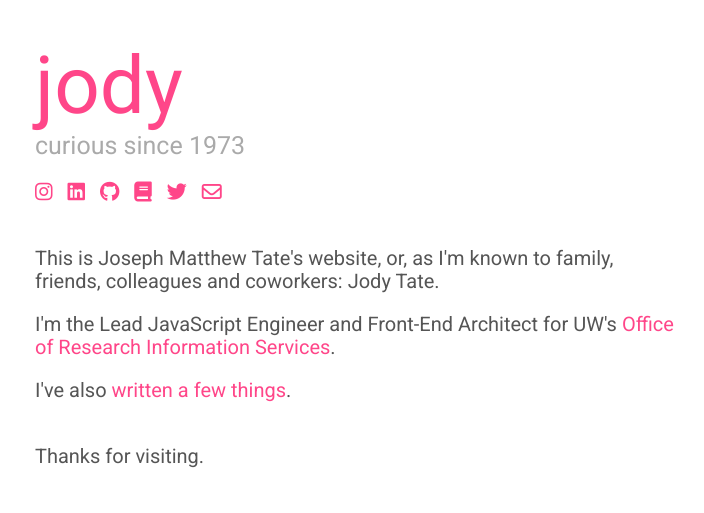
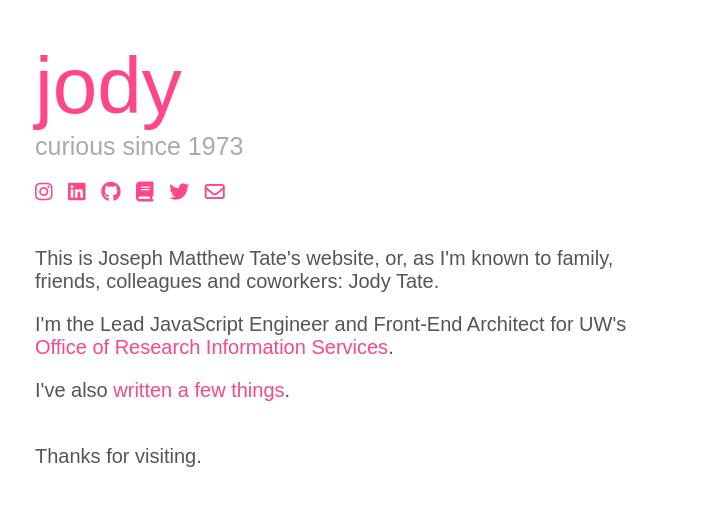
Before and after one commit to jodytate/josephtate.com, a PHP site: page / in a window 1280 px wide. Shown: the top 513 px of the page, without its empty margins (285-989 px from the left). Run offline with PHP 8.4, Linux system fonts and the light colour scheme; some libraries are stand-ins or nearby versions; some web fonts are replaced.

Commit message:
use a new fun font
stolen from https://www.robinsloan.com/notes/home-cooked-app/

```diff
--- a/index.html
+++ b/index.html
@@ -5,7 +5,7 @@
   <title>joseph tate . curious since 1973 . jody tate</title>
   <meta name="google-site-verification" content="ayw8K5Q_a6QMRwF4mCnYZJnKb1x9H8qN7sF575jUFxI">
   <meta name="viewport" content="width=device-width, initial-scale=1">
-  <link rel="stylesheet" href='https://fonts.googleapis.com/css?family=Roboto'>
+  <link rel="stylesheet" href="https://use.typekit.net/xzv3eoj.css">
   <link rel="stylesheet" href="./styles/styles.css">
   <script src="https://kit.fontawesome.com/3351ec89fb.js" crossorigin="anonymous"></script>
   <div id="container">
--- a/styles/styles.css
+++ b/styles/styles.css
@@ -48,7 +48,9 @@ a:active {
   color: #f35626; }
 
 body {
-  font-family: 'Roboto', sans-serif;
+  font-family: source-sans-pro, sans-serif;
+  font-weight: 400;
+  font-style: normal;
   color: #555555;
   background: #FFFFFF;
   -webkit-animation: fadein 1s;
```
